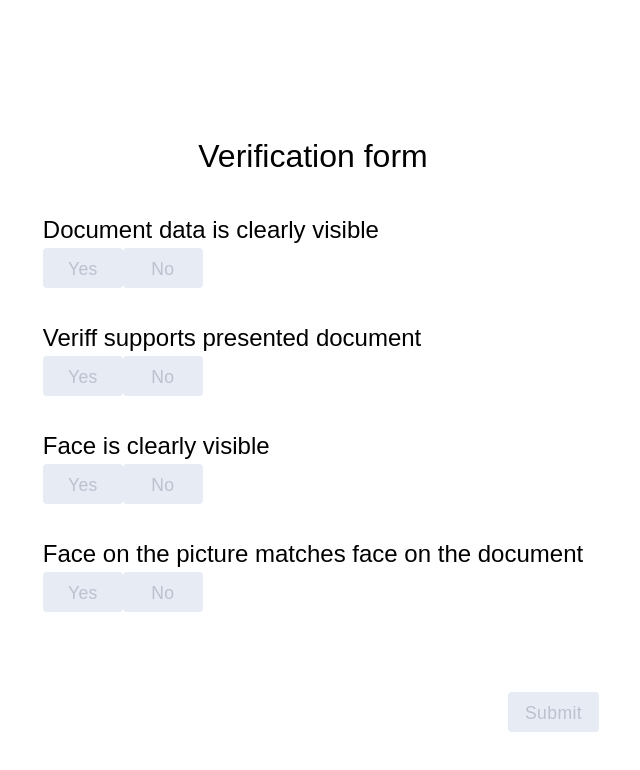
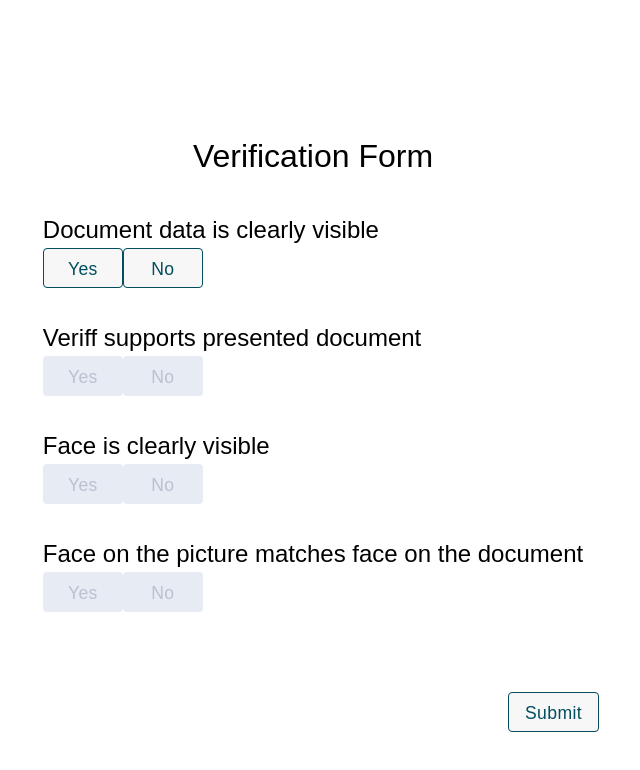
Before and after one commit to juanlet/verifier-demo, a React (Vite) app: page / in a window 1280 px wide. Shown: the top 770 px of the page, without its empty margins (327-967 px from the left). Built offline with nearby package versions, Linux system fonts and the light colour scheme.

Commit message:
Refactor, reorganization of ValidationForm

```diff
--- a/package.json
+++ b/package.json
@@ -10,7 +10,8 @@
   },
   "dependencies": {
     "react": "^18.2.0",
-    "react-dom": "^18.2.0"
+    "react-dom": "^18.2.0",
+    "react-use": "^17.4.0"
   },
   "devDependencies": {
     "@graphql-codegen/cli": "^2.13.6",
--- a/src/components/Button.module.css
+++ b/src/components/Button.module.css
@@ -5,9 +5,9 @@
     letter-spacing: 0.4px;
     text-align: center;
     user-select: none;
-    border: 1px solid transparent;
-    background-color: var(--primary-color);
-    color: white;
+    border: 1px solid var(--primary-color);
+    background-color: rgb(247, 247, 247);
+    color: var(--primary-color);
     min-width: 80px;
     position: relative;
     height: 40px;
@@ -16,13 +16,24 @@
     cursor: pointer;
 }
 
+.Button:hover {
+    background-color: var(--primary-color);
+    color: #fff;
+}
+
 .Button:disabled {
     background-color: #e6ebf4;
     color: #bdc0cf;
     cursor: not-allowed;
+    border: 1px solid transparent;
 }
 
 .Button:enabled:hover,
 .Button:enabled:focus {
     filter: brightness(110%);
 }
+
+.ButtonSelected {
+    background-color: var(--primary-color);
+    color: #fff;
+}
--- a/src/components/Button.tsx
+++ b/src/components/Button.tsx
@@ -10,9 +10,9 @@ interface ButtonProps {
 }
 
 
-const Button = ({ children, disabled = true, type = "button", ...rest }: ButtonProps) => {
+const Button = ({ children, disabled = false, type = "button", classes = '', ...rest }: ButtonProps) => {
     return (
-        <button className={styles.Button} aria-label={children} disabled={disabled} type={type} {...rest}>
+        <button className={`${styles.Button} ${classes}`} aria-labelledby={children} disabled={disabled} type={type} {...rest}>
             {children}
         </button>
     );
--- a/src/components/VerificationForm.tsx
+++ b/src/components/VerificationForm.tsx
@@ -3,7 +3,8 @@ import { fetchChecks } from '../services/api'
 import { Check, FetchError } from '../types/interfaces'
 import { Checks } from '../types/types'
 import Button from './Button'
-import styles from './VerificationForm.module.css'
+import verificationFormStyles from './VerificationForm.module.css'
+import buttonStyles from './Button.module.css'
 
 const sortChecksByPriority = (checks: Checks) => {
     // avoid mutation of the original checks, sort checks by priority in ascending order
@@ -24,9 +25,9 @@ export default function VerificationForm() {
 
     const completeChecksWithStatusFields = (checks: Checks) => {
         const formattedSortedChecks: Checks = []
-        for (const check of checks) {
-            formattedSortedChecks.push({ id: check.id, description: check.description, disabled: true, answer: null, priority: check.priority })
-        }
+        checks.forEach((check, index) => {
+            formattedSortedChecks.push({ id: check.id, description: check.description, disabled: index === 0 ? false : true, answer: null, priority: check.priority })
+        })
 
         setFormState(formattedSortedChecks)
     }
@@ -60,29 +61,47 @@ export default function VerificationForm() {
     }
 
     const onOptionBtnClickHandler = ({ checkElement, isYesAnswer }: { checkElement: Check, isYesAnswer: boolean }) => {
-        const { id, answer: currentAnswer } = checkElement
-        if (!currentAnswer) {
-            formState.find(check => check.id === id)!.answer = isYesAnswer
-            return
+        const { id } = checkElement
+        const clickedElementIndex = formState.findIndex(check => check.id === id)
+        // we copy the formState to avoid mutation
+        const updatedFormState = [...formState]
+        // update the clicked item to have the answer property
+        updatedFormState[clickedElementIndex]!.answer = isYesAnswer
+        const isNoAnswer = !isYesAnswer
+        if (isNoAnswer) {
+            // update all the checks after the clicked one to be disabled
+            for (let i = clickedElementIndex + 1; i < updatedFormState.length; i++) {
+                updatedFormState[i]!.disabled = true
+            }
+        } else {
+            // update the next check to be enabled
+            if (clickedElementIndex + 1 < updatedFormState.length) {
+                updatedFormState[clickedElementIndex + 1]!.disabled = false
+            }
         }
+        // update the formState with the copy of the formState
+        setFormState(updatedFormState)
     }
 
     if (error) {
-        return <div className={styles.errorContainer} onClick={() => setError(null)}>{error}<Button>Retry</Button></div>
+        return <div className={verificationFormStyles.errorContainer} onClick={() => setError(null)}>{error}<Button disabled={false}>Retry</Button></div>
     }
 
     return (
         <form onSubmit={onSubmitVerificationHandler}>
-            <div className={styles.formFieldsContainer}>
+            <div className={verificationFormStyles.formFieldsContainer}>
                 {formState.map((checkElement) => {
                     // we cast description to these two values, any other value would be a bug
-                    const { id, description } = checkElement;
+                    const { id, description, disabled, answer } = checkElement;
+                    // this will determine if the button has the selected style or not
+                    const buttonExtraStyle = answer ? buttonStyles.ButtonSelected : ''
+                    console.log("ANS", answer)
                     return (
-                        <div key={id} className={styles.ButtonGroupContainer} aria-labelledBy={description ?? 'Verification field'}>
+                        <div key={id} className={verificationFormStyles.ButtonGroupContainer} aria-labelledby={description ?? 'Verification field'}>
                             <h3>{description}</h3>
-                            <div className={styles.ButtonGroup}>
-                                <Button type="button" onClick={() => onOptionBtnClickHandler({ checkElement, isYesAnswer: true })}>Yes</Button>
-                                <Button type="button" onClick={() => onOptionBtnClickHandler({ checkElement, isYesAnswer: false })}>No</Button>
+                            <div className={verificationFormStyles.ButtonGroup}>
+                                <Button type="button" onClick={() => onOptionBtnClickHandler({ checkElement, isYesAnswer: true })} disabled={disabled} classes={answer ? buttonExtraStyle : ''}>Yes</Button>
+                                <Button type="button" onClick={() => onOptionBtnClickHandler({ checkElement, isYesAnswer: false })} disabled={disabled} classes={answer ? '' : buttonExtraStyle}>No</Button>
                             </div>
                         </div>
                     )
--- a/src/containers/VerifyPage.tsx
+++ b/src/containers/VerifyPage.tsx
@@ -4,7 +4,7 @@ export default function VerifyPage() {
 
     return (
         <div className={styles.container}>
-            <div><h1>Verification form</h1></div>
+            <div><h1>Verification Form</h1></div>
             <VerificationForm />
         </div>
     )
```
Also changed, not shown: 1 other file (tests, documents, lock files or other folders).
